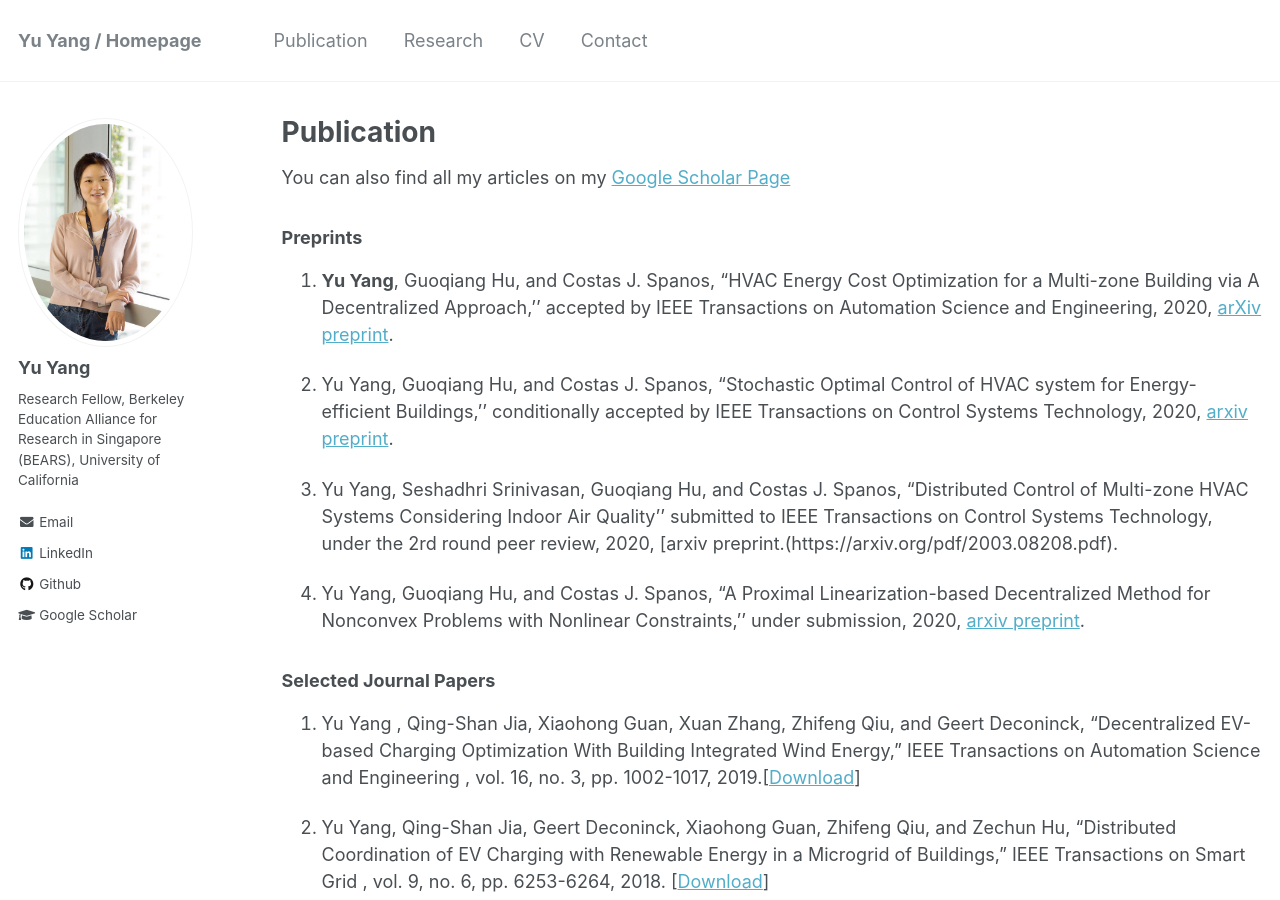
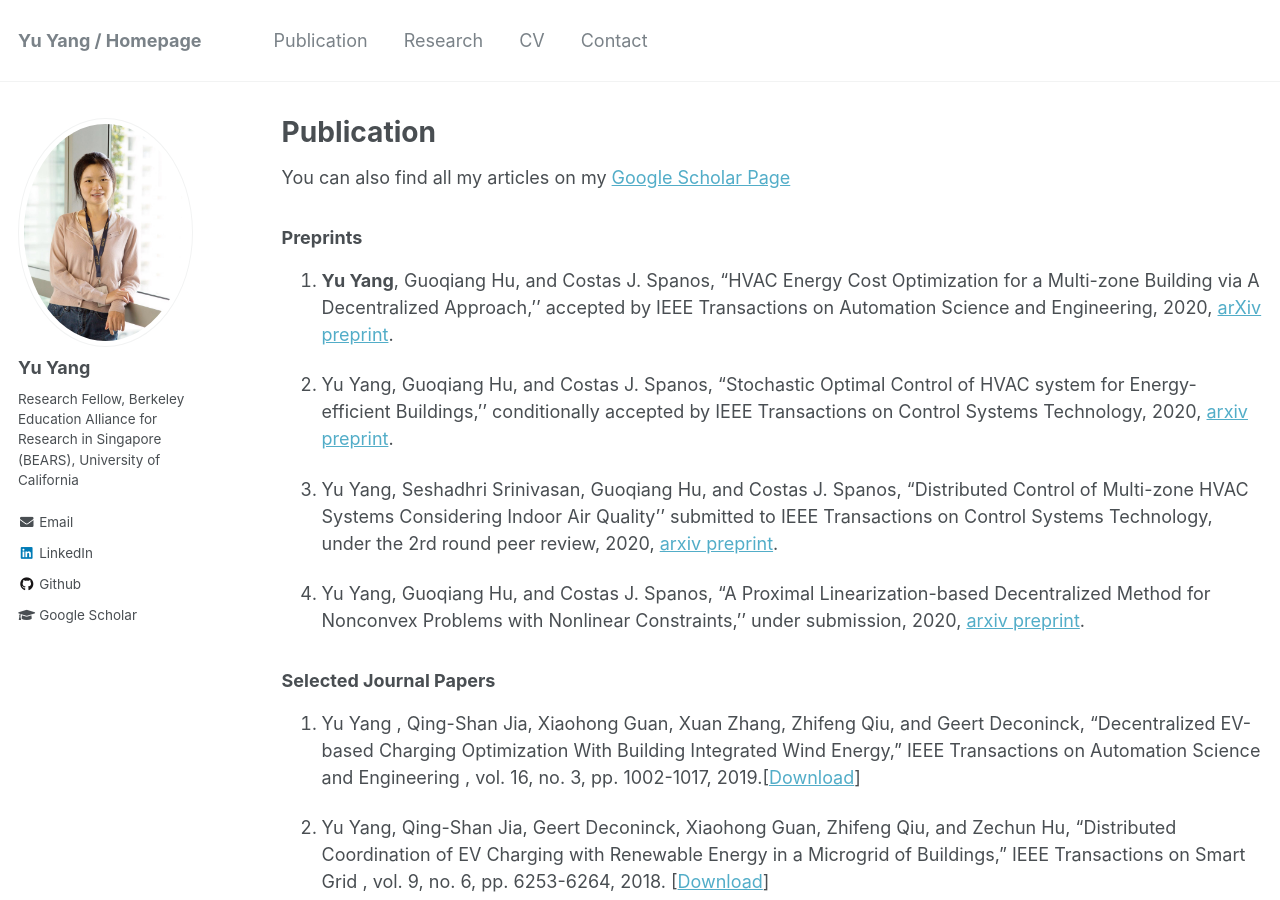
Before and after one commit to yangyu-berkeley/yangyu-berkeley.github.io, a Jekyll site: the page built from _pages/publications.md, in a window 1280 px wide and 900 px high. Built offline with Jekyll 4.4.1, drawn with Linux system fonts in a browser that asks for light colours.

Commit message:
Update publications.md

```diff
--- a/_pages/publications.md
+++ b/_pages/publications.md
@@ -14,7 +14,7 @@ You can also find all my articles on my [Google Scholar Page](https://scholar.go
 
 2. Yu Yang, Guoqiang Hu, and Costas J. Spanos, "Stochastic Optimal Control of HVAC system for Energy-efficient Buildings,'' conditionally accepted by IEEE Transactions on Control Systems Technology, 2020, [arxiv preprint](https://arxiv.org/pdf/1911.00840.pdf).
 
-3. Yu Yang, Seshadhri Srinivasan, Guoqiang Hu, and Costas J. Spanos, "Distributed Control of Multi-zone HVAC Systems Considering Indoor Air Quality'' submitted to IEEE Transactions on Control Systems Technology, under the 2rd round peer review, 2020, [arxiv preprint.(https://arxiv.org/pdf/2003.08208.pdf).
+3. Yu Yang, Seshadhri Srinivasan, Guoqiang Hu, and Costas J. Spanos, "Distributed Control of Multi-zone HVAC Systems Considering Indoor Air Quality'' submitted to IEEE Transactions on Control Systems Technology, under the 2rd round peer review, 2020, [arxiv preprint](https://arxiv.org/pdf/2003.08208.pdf).
 
 4. Yu Yang, Guoqiang Hu, and Costas J. Spanos, "A Proximal Linearization-based Decentralized Method for Nonconvex Problems with Nonlinear Constraints,'' under submission, 2020, [arxiv preprint](https://arxiv.org/pdf/2001.00767.pdf).
 
```
